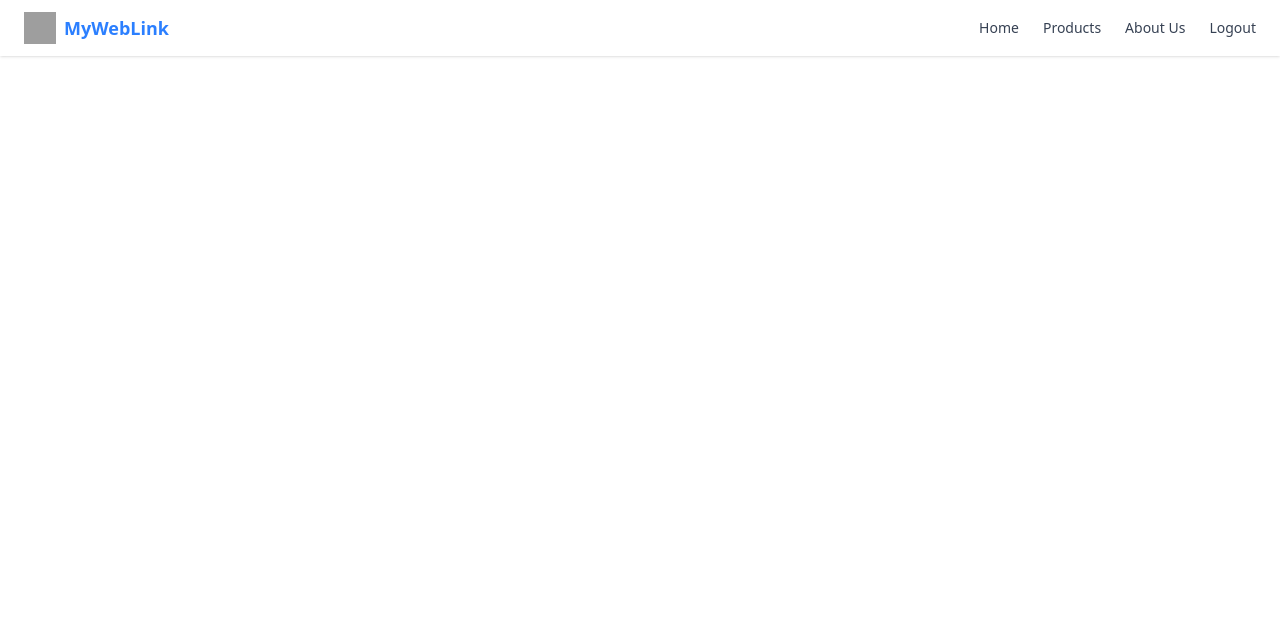
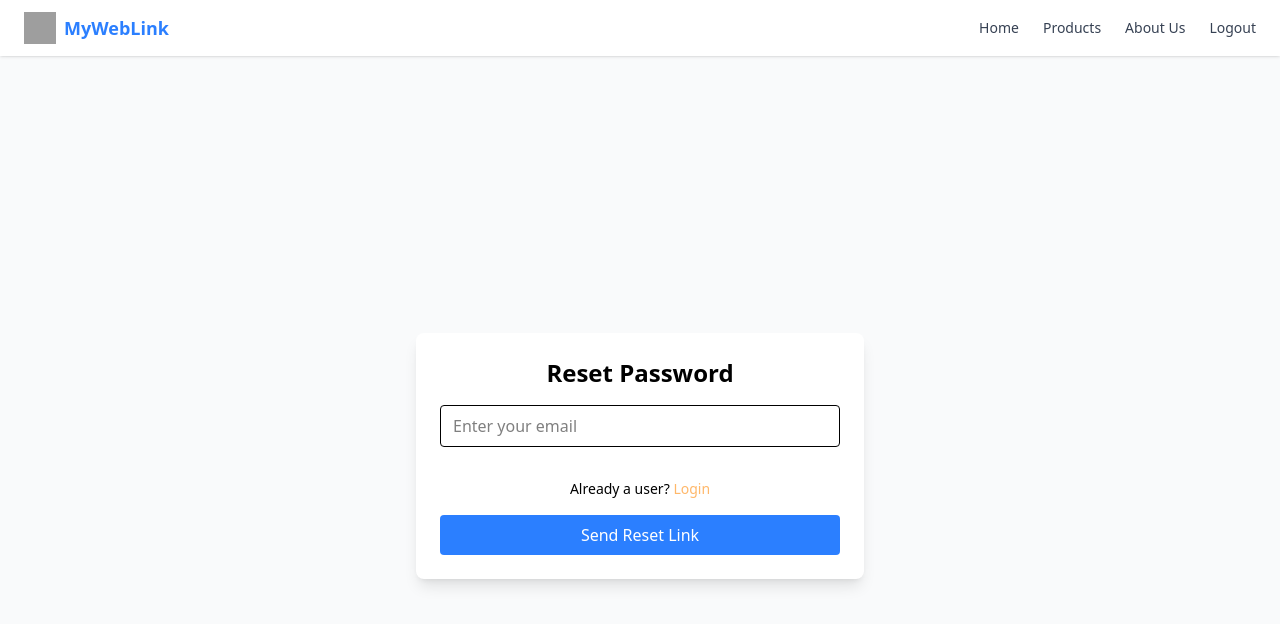
Before and after one commit to ashutoshsahu007/ExpenseTracker, a React (Vite) app: page /forget-password in a window 1280 px wide. Shown: the top 624 px of the page. Built offline with nearby package versions, Linux system fonts and the light colour scheme; grey boxes are pictures that could not be loaded.

Commit message:
forget password added

```diff
--- a/src/App.jsx
+++ b/src/App.jsx
@@ -1,11 +1,12 @@
 import React from "react";
 import "./App.css";
-import Auth from "./components/Auth/Auth";
+import Auth from "./components/Auth";
 import { BrowserRouter, Routes, Route } from "react-router-dom";
 import ExpenseTracker from "./components/ExpenseTracker";
 import UpdateProfile from "./components/UpdateProfile";
 import VerifyYourMail from "./components/VerifyYourMail";
 import Header from "./components/Header";
+import ForgotPassword from "./components/ForgetPassword";
 
 const App = () => {
   return (
@@ -16,6 +17,7 @@ const App = () => {
         <Route path="/expense" element={<ExpenseTracker />} />
         <Route path="/profile" element={<UpdateProfile />} />
         <Route path="/verify" element={<VerifyYourMail />} />
+        <Route path="forget-password" element={<ForgotPassword />} />
       </Routes>
     </>
   );
--- a/src/components/Auth/Auth.jsx
+++ b/src/components/Auth.jsx
@@ -1,6 +1,6 @@
 import React, { useContext, useState } from "react";
 import { useNavigate } from "react-router-dom";
-import AuthContext from "../../store/auth-context";
+import AuthContext from "../store/auth-context";
 
 const Auth = () => {
   const [isLogin, setIsLogin] = useState(true);
@@ -63,10 +63,12 @@ const Auth = () => {
       });
   };
 
+  const handleForgetPassword = () => {
+    navigate("/forget-password");
+  };
+
   return (
     <div className="min-h-screen bg-gray-50 flex flex-col items-center">
-      {/* Navbar */}
-
       {/* Signup Form */}
       <div className="flex flex-col items-center justify-center flex-1">
         <div className="bg-white border border-gray-300 shadow-sm rounded-sm p-8 w-80 relative z-10">
@@ -97,6 +99,15 @@ const Auth = () => {
                 onChange={(e) => setConfirmPassword(e.target.value)}
               />
             )}
+            {isLogin && (
+              <button
+                onClick={handleForgetPassword}
+                type="button"
+                className="text-sm cursor-pointer"
+              >
+                forget password?
+              </button>
+            )}
             <button
               type="submit"
               className="w-full curspointer bg-blue-500 hover:bg-blue-600 text-white rounded-full py-2"
--- /dev/null
+++ b/src/components/ForgetPassword.jsx
@@ -0,0 +1,82 @@
+// ForgotPassword.jsx
+import { useState } from "react";
+import { Link } from "react-router-dom";
+
+export default function ForgotPassword() {
+  const [email, setEmail] = useState("");
+  const [loading, setLoading] = useState(false);
+  const [message, setMessage] = useState("");
+  const [error, setError] = useState("");
+
+  const handlePasswordReset = async (e) => {
+    e.preventDefault();
+    setLoading(true);
+    setMessage("");
+    setError("");
+
+    try {
+      const res = await fetch(
+        `https://identitytoolkit.googleapis.com/v1/accounts:sendOobCode?key=AIzaSyANaJRxFmDFxPmAhRakHBVQMmCVOZroo-M`,
+        {
+          method: "POST",
+          headers: { "Content-Type": "application/json" },
+          body: JSON.stringify({
+            requestType: "PASSWORD_RESET",
+            email: email,
+          }),
+        }
+      );
+
+      const data = await res.json();
+      setLoading(false);
+
+      if (!res.ok) {
+        throw new Error(data.error?.message || "Something went wrong");
+      }
+
+      setMessage(
+        "You would receive a password reset link in your email. Please check your inbox."
+      );
+      setEmail("");
+    } catch (err) {
+      setError(err.message);
+      setLoading(false);
+    }
+  };
+
+  return (
+    <div className="flex flex-col items-center justify-center min-h-screen bg-gray-50 px-4">
+      <div className="bg-white shadow-lg rounded-lg p-6 w-full max-w-md">
+        <h1 className="text-2xl font-bold text-center mb-4">Reset Password</h1>
+
+        <form onSubmit={handlePasswordReset} className="space-y-4">
+          <input
+            type="email"
+            placeholder="Enter your email"
+            className="w-full border rounded px-3 py-2 outline-none focus:ring focus:ring-blue-200"
+            value={email}
+            onChange={(e) => setEmail(e.target.value)}
+            required
+          />
+          <p className="text-center text-sm mt-4">
+            Already a user?{" "}
+            <Link to="/" className="text-orange-300 hover:underline">
+              Login
+            </Link>
+          </p>
+
+          <button
+            type="submit"
+            className="w-full bg-blue-500 text-white py-2 rounded hover:bg-blue-600 disabled:opacity-50"
+            disabled={loading}
+          >
+            {loading ? "Sending..." : "Send Reset Link"}
+          </button>
+        </form>
+
+        {message && <p className="mt-4 text-green-600">{message}</p>}
+        {error && <p className="mt-4 text-red-600">{error}</p>}
+      </div>
+    </div>
+  );
+}
--- a/src/components/Header.jsx
+++ b/src/components/Header.jsx
@@ -11,8 +11,7 @@ const Header = () => {
     navigate("/");
   };
   return (
-    <div>
-      <nav className="w-full flex justify-between items-center px-6 py-3 bg-white shadow-sm">
+    <nav className="w-full sticky top-0 z-50 flex justify-between items-center px-6 py-3 bg-white shadow-sm">
       <div className="flex items-center space-x-2">
         <img
           src="https://upload.wikimedia.org/wikipedia/commons/4/4a/Logo_2013_Google.png"
@@ -34,7 +33,6 @@ const Header = () => {
         <button onClick={handleLogout}>Logout</button>
       </div>
     </nav>
-    </div>
   );
 };
 
```
Lines whose indentation alone changed are shown as unchanged.
